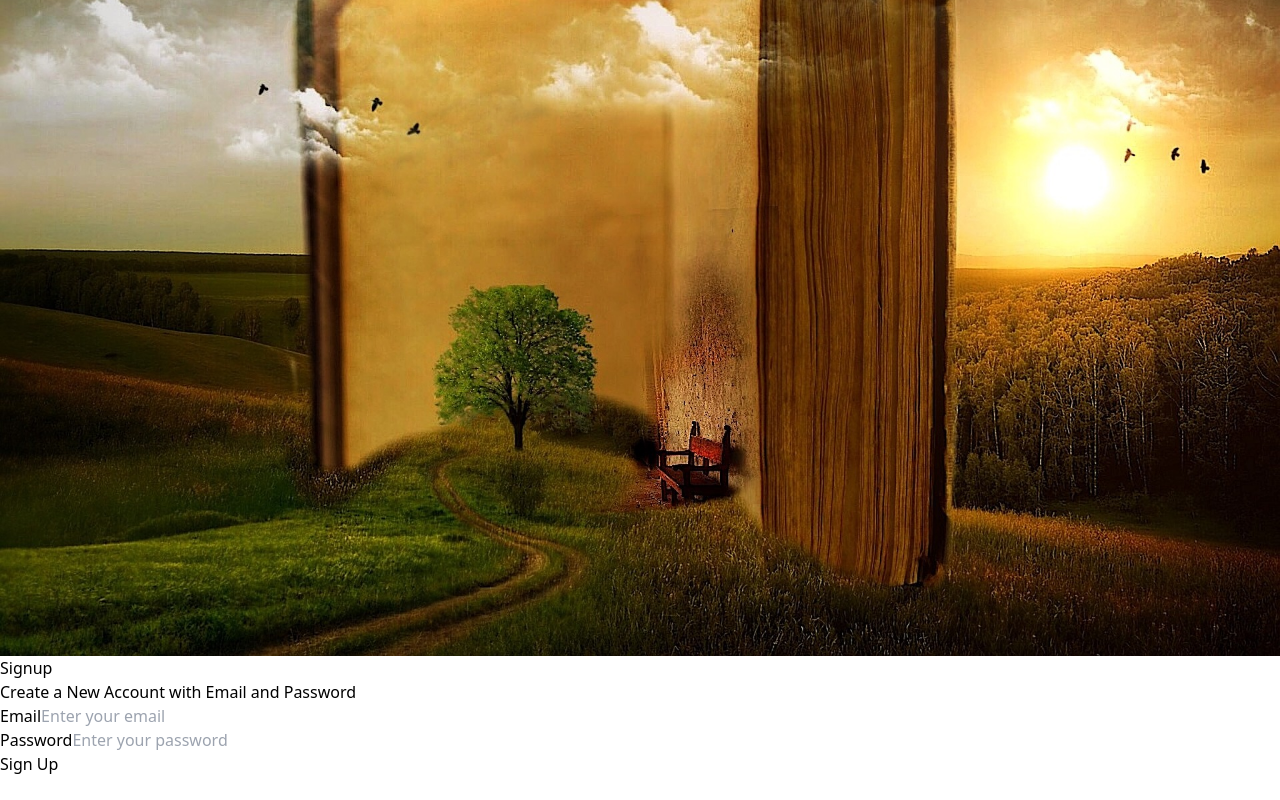
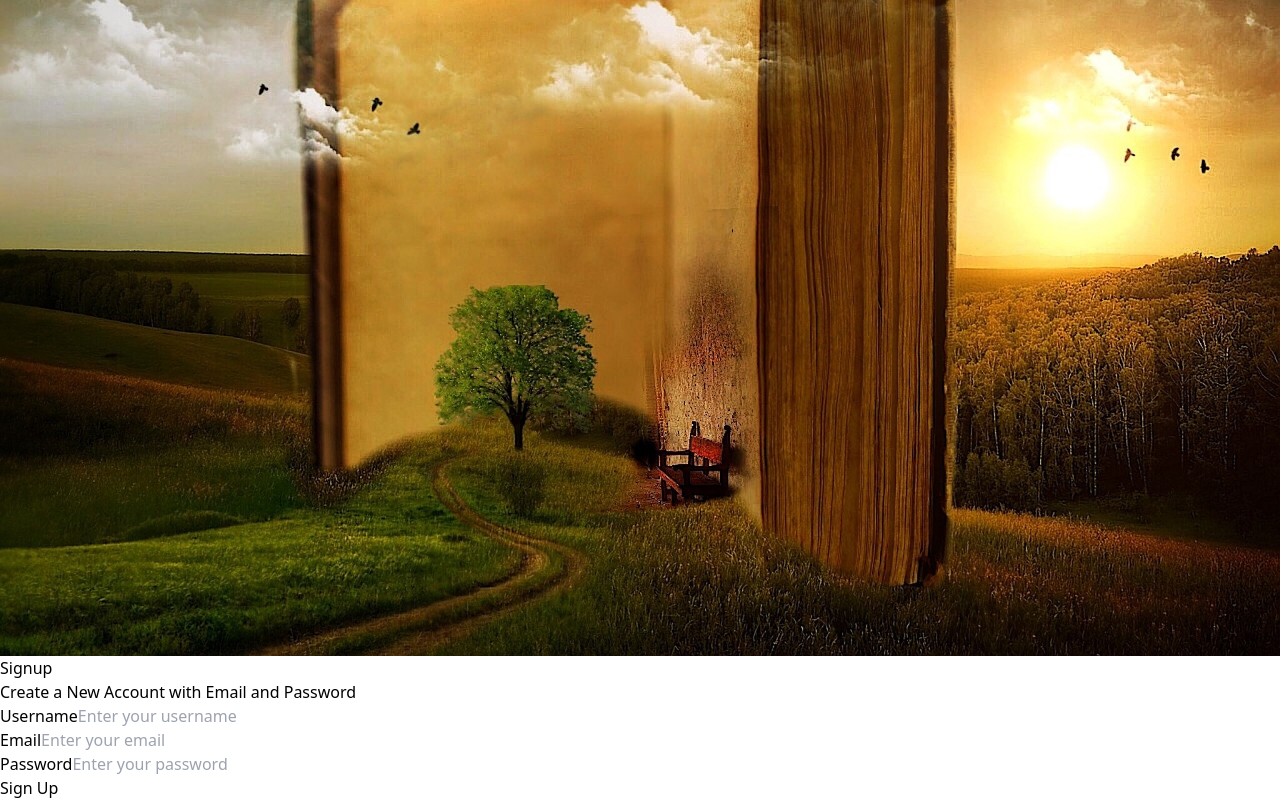
Before and after one commit to Atanu0341/Book-Store, a React (Vite) app: page /signup in a window 1280 px wide. Shown: the part 240-1040 px from the top of the page. Before the commit the page ends 1016 px from the top, so only its background shows below. Built offline with nearby package versions, Linux system fonts and the light colour scheme; no server answers.

Commit message:
Add form functionality and user authentication

```diff
--- a/src/components/forms/authform/AuthForm.jsx
+++ b/src/components/forms/authform/AuthForm.jsx
@@ -1,14 +1,65 @@
-import React from "react";
+import React, { useState } from "react";
+import { useNavigate } from "react-router-dom";
+import app from "../../../firebase/Firebase";
+import {
+  getAuth,
+  createUserWithEmailAndPassword,
+  signInWithEmailAndPassword,
+} from "firebase/auth";
 
 const AuthForm = ({ buttonName }) => {
+  const [email, setEmail] = useState("");
+  const [password, setPassword] = useState("");
+  const [username, setUsername] = useState("");
+  const navigate = useNavigate();
+
+  const handleSubmit = (event) => {
+    event.preventDefault();
+    const auth = getAuth(app);
+
+    if (buttonName === "Login") {
+      signInWithEmailAndPassword(auth, email, password)
+        .then(() => {
+          navigate("/");
+        })
+        .catch((err) => {
+          console.log(err);
+        });
+    } else {
+      createUserWithEmailAndPassword(auth, email, password)
+        .then((userCredentials) => {
+          userCredentials.user.displayName = username;
+
+          navigate("/");
+        })
+        .catch((err) => {
+          console.log(err);
+        });
+    }
+  };
+
   return (
-    <form>
+    <form onSubmit={handleSubmit}>
+      {buttonName === "Sign Up" && (
+        <div className="pt-4">
+          <label>Username</label>
+          <input
+            type="text"
+            placeholder="Enter your username"
+            className="w-full p-4 text-base rounded-lg outline-none border-2 border-black"
+            value={username}
+            onChange={(event) => setUsername(event.target.value)}
+          />
+        </div>
+      )}
       <div className="pt-4">
         <label>Email</label>
         <input
           type="email"
           placeholder="Enter your email"
           className="w-full p-4 text-base rounded-lg outline-none border-2 border-black"
+          value={email}
+          onChange={(event) => setEmail(event.target.value)}
         />
       </div>
       <div className="pt-4">
@@ -17,6 +68,8 @@ const AuthForm = ({ buttonName }) => {
           type="password"
           placeholder="Enter your password"
           className="w-full p-4 text-base rounded-lg outline-none border-2 border-black"
+          value={password}
+          onChange={(event) => setPassword(event.target.value)}
         />
       </div>
       <div className="pt-4">
```
